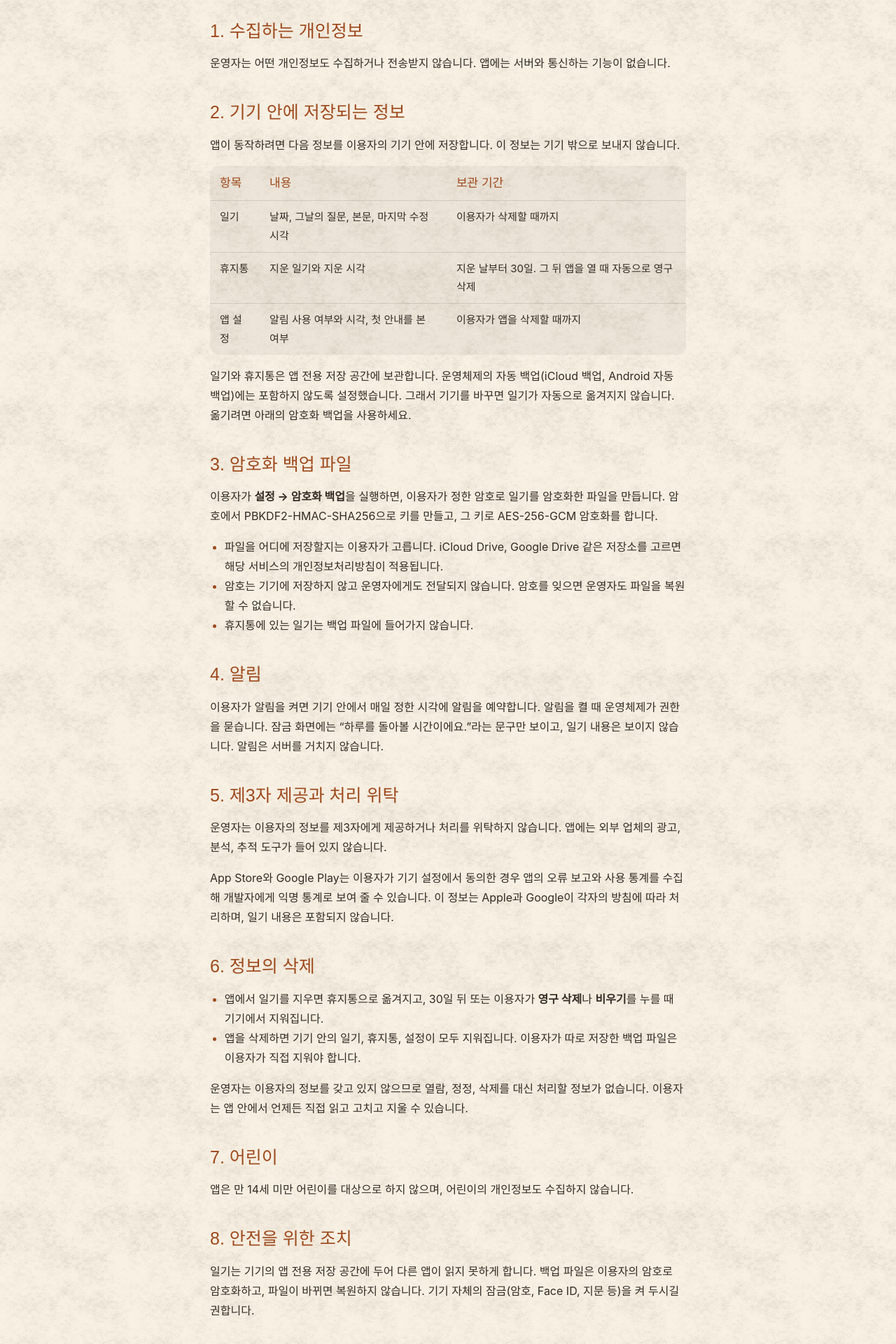
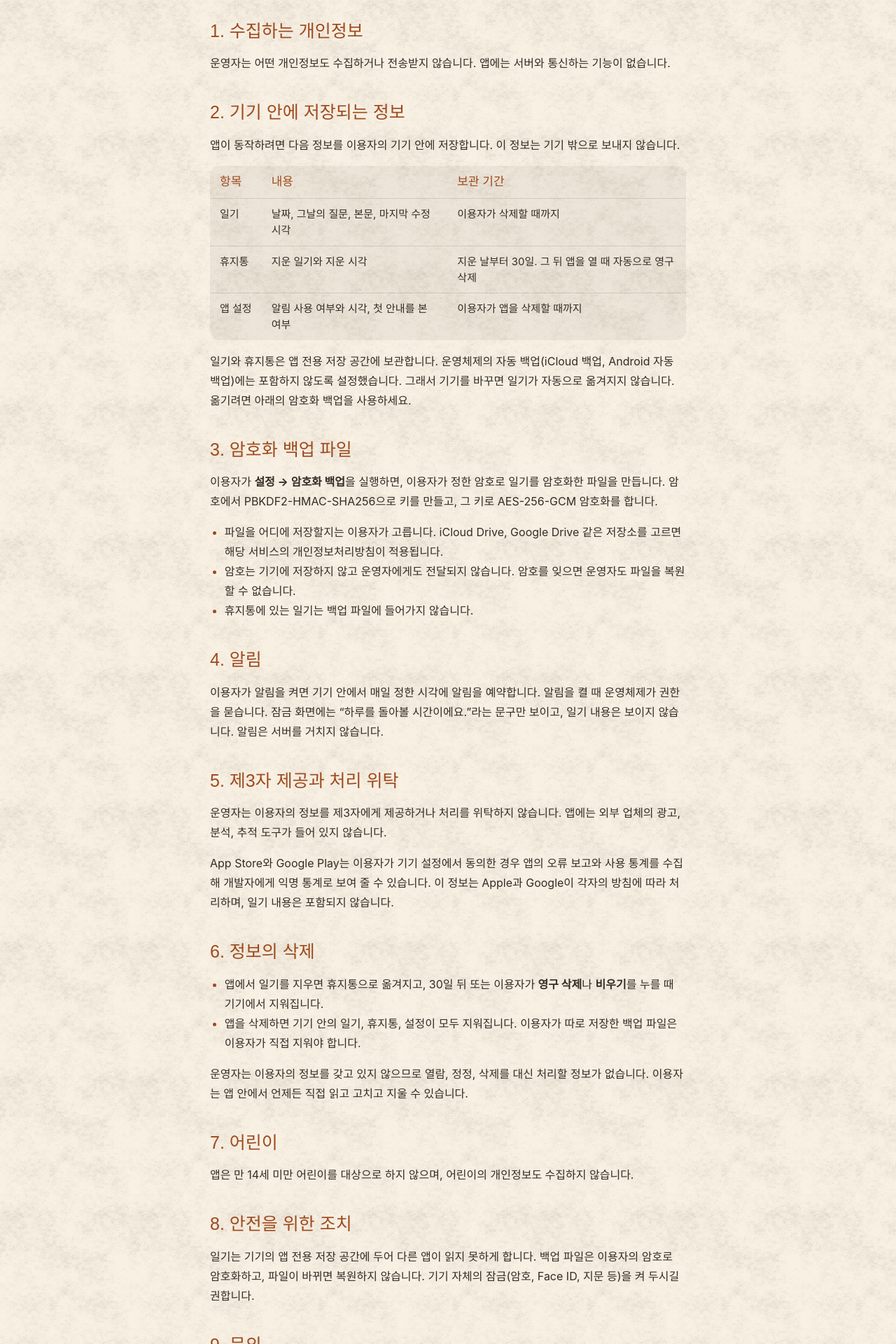
Before and after one commit to zunDev/emmaus-journal-site, a Jekyll site: the page built from privacy.md, in a window 1280 px wide. Shown: the part 503-2423 px from the top of the page at 70% size. Built offline with Jekyll 4.4.1, drawn with Linux system fonts in a browser that asks for light colours; some web fonts are replaced; our own code applies the rules of GitHub Pages for plain Markdown files.

Commit message:
Keep the first table column on one line on phones

```diff
--- a/_layouts/default.html
+++ b/_layouts/default.html
@@ -62,6 +62,8 @@
     .table-wrap { overflow-x: auto; margin: 16px 0; }
     table { width: 100%; border-collapse: collapse; background: var(--card); border-radius: 14px; overflow: hidden; font-size: 15px; }
     th, td { text-align: left; vertical-align: top; padding: 10px 14px; border-bottom: 1px solid var(--rule); }
+    td, th { line-height: 1.55; }
+    th:first-child, td:first-child { white-space: nowrap; }
     th { font-family: var(--pen); font-weight: 400; font-size: 17px; color: var(--accent); }
     tr:last-child td { border-bottom: 0; }
     footer.site { margin-top: 64px; padding-top: 20px; border-top: 1px dashed var(--rule); font-size: 14px; color: var(--muted); }
```
